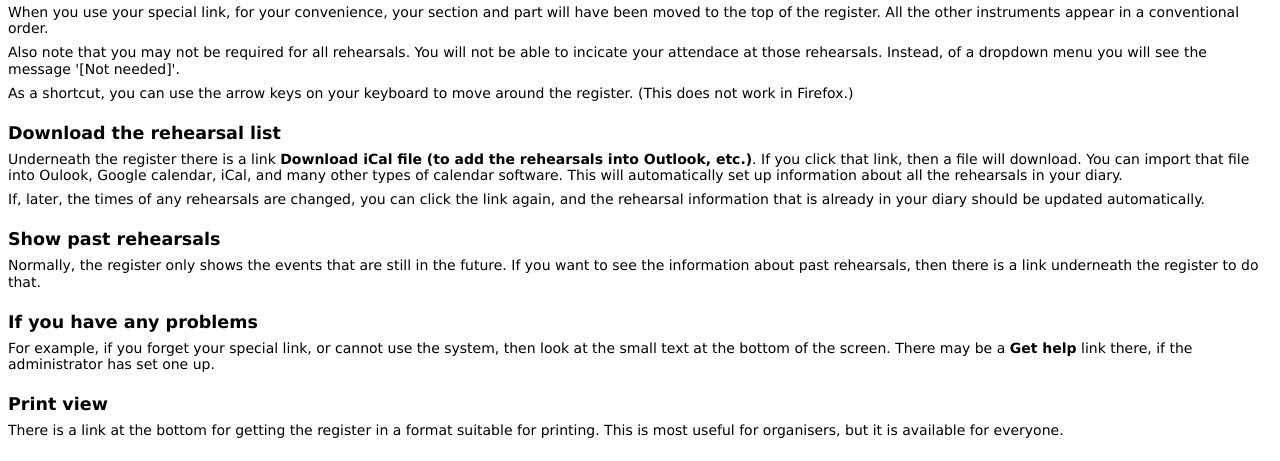
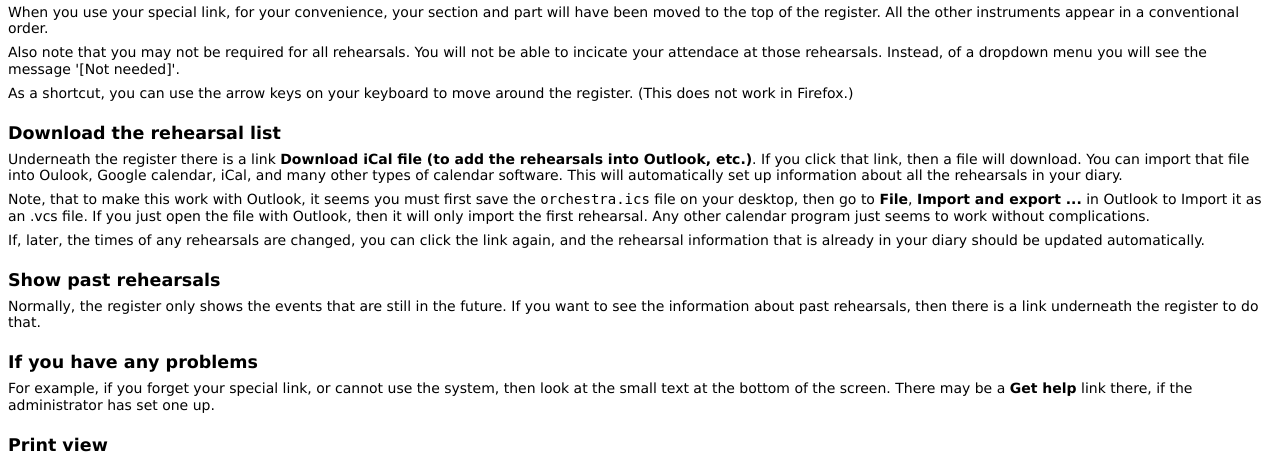
Before and after one commit to timhunt/Orchestra-register, a PHP site: page /doc/player.html in a window 1280 px wide. Shown: the part 158-619 px from the top of the page. Run offline with PHP 8.4, Linux system fonts and the light colour scheme.

Commit message:
Fix iCal export to Outlook

```diff
--- a/doc/player.html
+++ b/doc/player.html
@@ -40,6 +40,12 @@ You can import that file into Oulook, Google calendar, iCal, and many other type
 of calendar software. This will automatically set up information about all the
 rehearsals in your diary.</p>
 
+<p>Note, that to make this work with Outlook, it seems you must first save the
+<tt>orchestra.ics</tt> file on your desktop, then go to <b>File</b>,
+<b>Import and export ...</b> in Outlook to Import it as an .vcs file. If you just
+open the file with Outlook, then it will only import the first rehearsal. Any
+other calendar program just seems to work without complications.</p>
+
 <p>If, later, the times of any rehearsals are changed, you can click the link
 again, and the rehearsal information that is already in your diary should
 be updated automatically.</p>
--- a/doc/roadmap.html
+++ b/doc/roadmap.html
@@ -16,7 +16,6 @@ a list of promises.</p>
 <h2>Before the 1.0 release</h2>
 
 <ul>
-<li>Fix iCal export to Outlook.</li>
 <li>Message of the day slot above the register.</li>
 <li>Move password salt to config.php</li>
 </ul>
```
Also changed, not shown: ical.php (+8 -2 lines).
